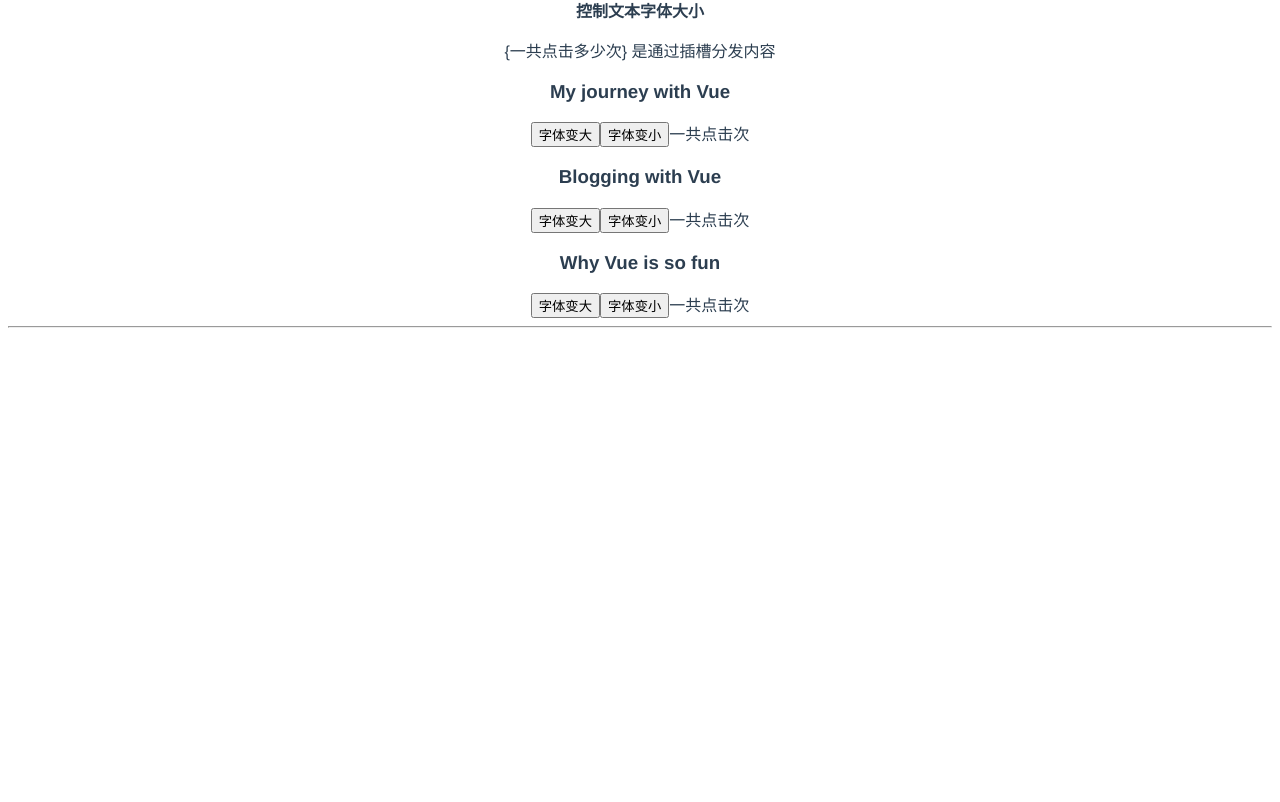
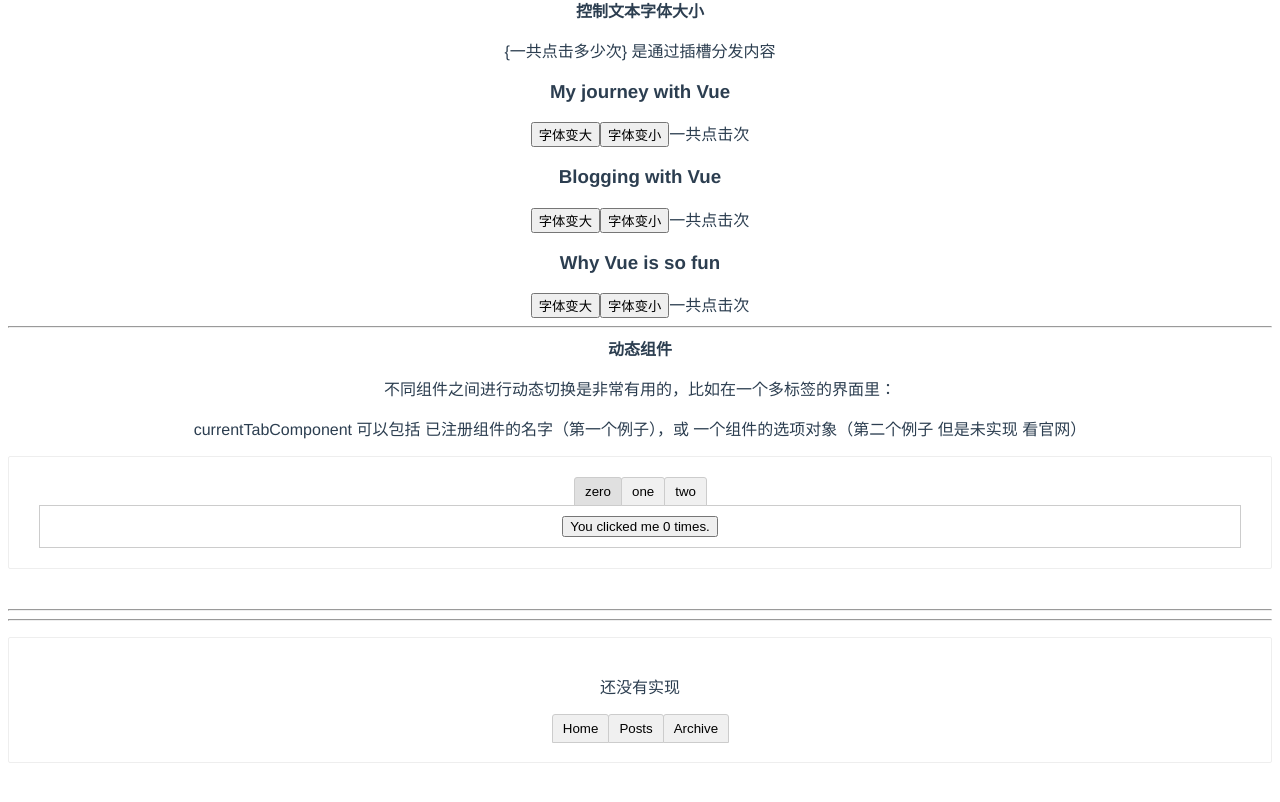
Before and after one commit to zhaoxin311/Vue3_demo, a Vue app: page /zujian in a window 1280 px wide. Shown: the part 448-1250 px from the top of the page. Before the commit the page ends 800 px from the top, so only its background shows below. Built offline with nearby package versions, Linux system fonts and the light colour scheme.

Commit message:
基础完结

```diff
--- a/src/views/jichu/zujian.vue
+++ b/src/views/jichu/zujian.vue
@@ -5,9 +5,9 @@
       当点击按钮时，每个组件都会各自独立维护它的
       count。因为你每用一次组件，就会有一个它的新实例被创建。
     </p>
-    <Zizujian></Zizujian>
-    <Zizujian></Zizujian>
-    <Zizujian></Zizujian>
+    <Zizujianzero></Zizujianzero>
+    <Zizujianzero></Zizujianzero>
+    <Zizujianzero></Zizujianzero>
     <hr />
     <strong>通过 Prop 向子组件传递数据</strong><br />
     在父组件中进行输入：<input type="text" name="" id="" v-model="contact" />
@@ -27,21 +27,54 @@
         >一共点击{{ number }}次</Zizujianone
       >
       <hr />
+      <strong>动态组件</strong>
+      <p>不同组件之间进行动态切换是非常有用的，比如在一个多标签的界面里：</p>
+      <p>
+        currentTabComponent 可以包括 已注册组件的名字（第一个例子），或
+        一个组件的选项对象（第二个例子 但是未实现 看官网）
+      </p>
+      <div class="demo">
+        <button
+          v-for="tab in tabs"
+          :key="tab"
+          :class="['tab-button', { active: currentTab === tab }]"
+          @click="currentTab = tab"
+        >
+          {{ tab }}
+        </button>
+        <component v-bind:is="currentTabComponent" class="tab"></component>
+      </div>
+      <hr />
+      <hr />
+      <div class="demo">
+        <p>还没有实现</p>
+        <button
+          v-for="tabs in tabss"
+          :key="tabs"
+          :class="['tab-button', { active: currentTabs === tabs }]"
+          @click="currentTabs = tabs"
+        >
+          {{ tabs.name }}
+        </button>
+        <component v-bind:is="currentTabs.component" class="tab"></component>
+      </div>
     </div>
   </div>
 </template>
 <script>
-import Zizujian from "./zizujian.vue";
+import Zizujianzero from "./zizujianzero.vue";
 import Zizujiantwo from "./zizujiantwo.vue";
 import Zizujianone from "./zizujianone.vue";
 import { ref } from "vue";
 export default {
   name: "Zujian",
-  components: { Zizujian, Zizujiantwo, Zizujianone },
+  components: { Zizujianzero, Zizujiantwo, Zizujianone },
   setup() {
     const contact = ref("");
     const postFontSize = ref(1);
     // const number = ref(0);
+    const currentTab = ref("zero");
+    const currentTabs = ref("");
     return {
       contact,
       posts: [
@@ -51,6 +84,29 @@
       ],
       postFontSize,
       // number,
+      tabs: ["zero", "one", "two"],
+      currentTab,
+      tabss: [
+        {
+          name: "Home",
+          component: {
+            template: `<div class="demo-tab">Home component</div>`,
+          },
+        },
+        {
+          name: "Posts",
+          component: {
+            template: `<div class="demo-tab">P我问问osts component</div>`,
+          },
+        },
+        {
+          name: "Archive",
+          component: {
+            template: `<div class="demo-tab">Archive component</div>`,
+          },
+        },
+      ],
+      currentTabs,
     };
   },
   methods: {
@@ -63,5 +119,43 @@
       this.postFontSize -= 0.1;
     },
   },
+  computed: {
+    currentTabComponent() {
+      return "Zizujian" + this.currentTab;
+    },
+  },
 };
 </script>
+<style scoped>
+.demo {
+  font-family: sans-serif;
+  border: 1px solid #eee;
+  border-radius: 2px;
+  padding: 20px 30px;
+  margin-top: 1em;
+  margin-bottom: 40px;
+  user-select: none;
+  overflow-x: auto;
+}
+
+.tab-button {
+  padding: 6px 10px;
+  border-top-left-radius: 3px;
+  border-top-right-radius: 3px;
+  border: 1px solid #ccc;
+  cursor: pointer;
+  background: #f0f0f0;
+  margin-bottom: -1px;
+  margin-right: -1px;
+}
+.tab-button:hover {
+  background: #e0e0e0;
+}
+.tab-button.active {
+  background: #e0e0e0;
+}
+.tab {
+  border: 1px solid #ccc;
+  padding: 10px;
+}
+</style>
```
Also changed, not shown: src/views/jichu/zizujianzero.vue (renamed from src/views/jichu/zizujian.vue).
